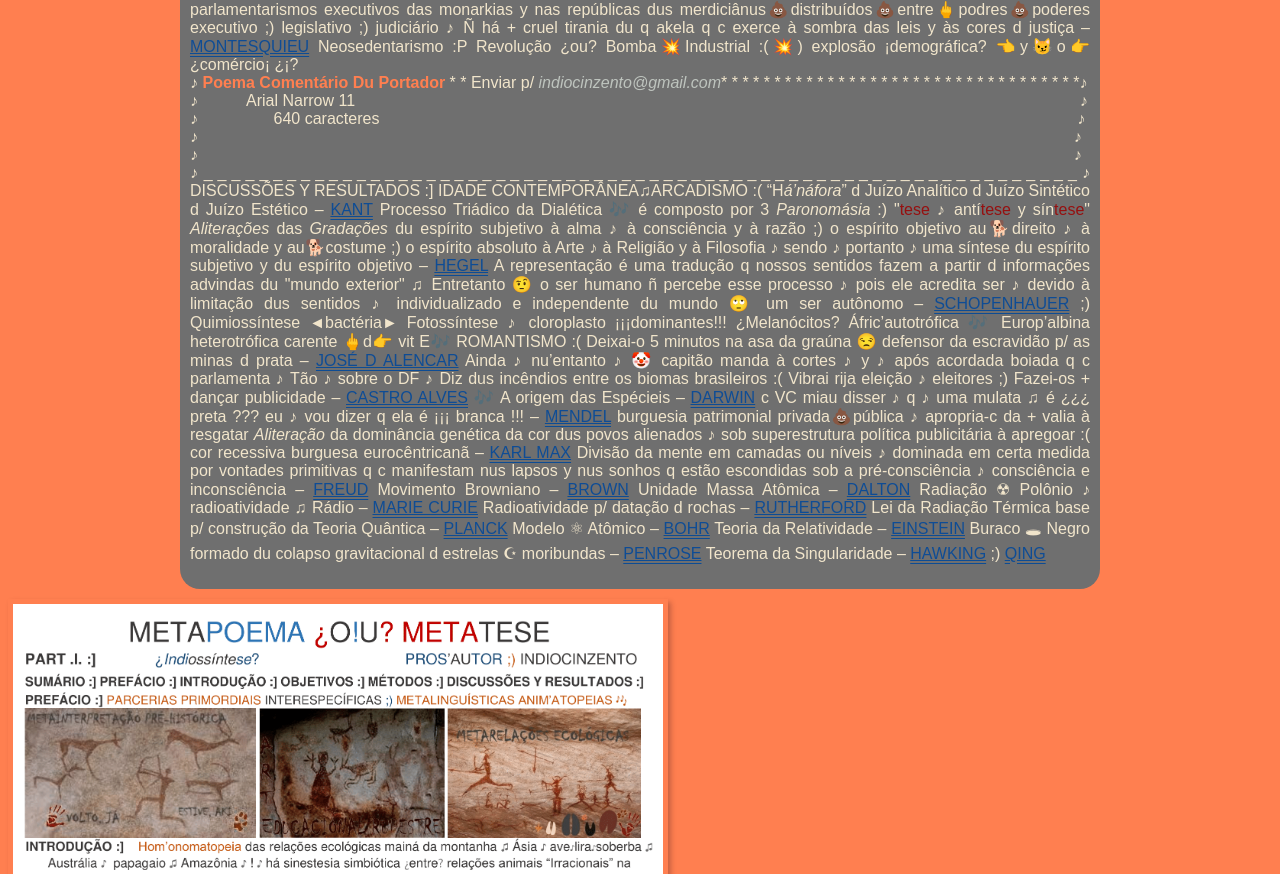
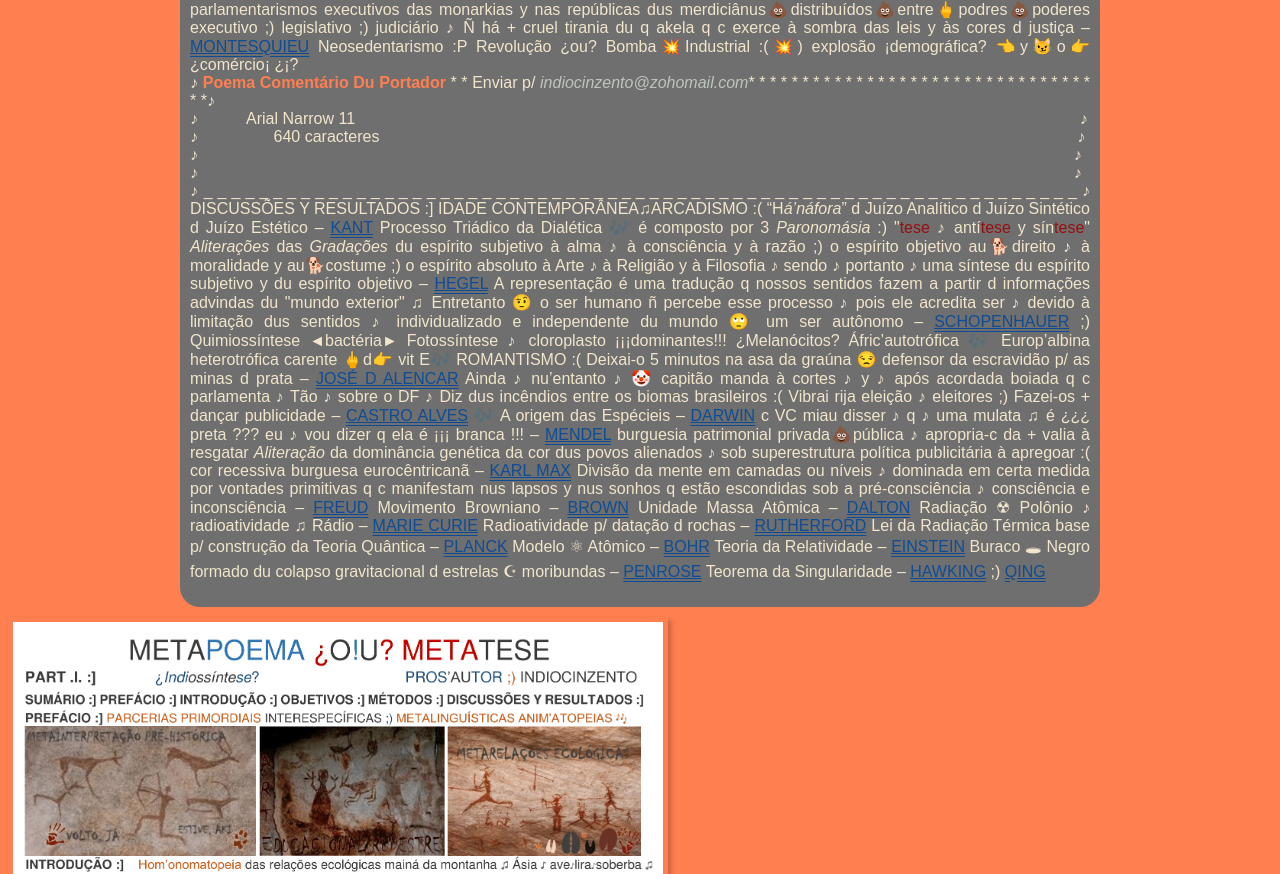
Before and after one commit to Indiocinzento/Poematese, a plain HTML site: page index.html in a window 1280 px wide. Shown: the part 2633-3507 px from the top of the page. Drawn offline with Linux system fonts and the light colour scheme.

Commit message:
Update index.html

```diff
--- a/index.html
+++ b/index.html
@@ -44,7 +44,7 @@
             Republicano ♪ “mm as leis + bem ordenadas são impotentes diante dus costumes” ♪ somente a força d um líder pd criar um Estado forte ♪ na ausência du bem y du mal nu 🩲 governante ♪ n’Antonomásia histórica a Metonímia pd praticar violência – <u>MAQUIAVEL</u> Telescópio comprova a negação cega da igreja ;) ante ;) o heliocentrismo ;) descreve da lua ♪ sus rugas – <u>GALILEU GALILEI</u> Lua ♪ esta tb ligada “H<i>á’ntítese</i>s” c/ o nono conde d northumberland y a conspiração da pólvora – <u>THOMAS HARRIOT</u> "Vascão ✠ o forte ✠ a tamanhas partidas c oferece ✠ D futebol y d altivo clube ✠ A kem Torcida sempre fortalece" – <u>CAMÕES</u> <i>Anáfora</i> ;) Poesia ou ciência da imaginação ;) História ou ciência da memória ;) Filosofia ou ciência da razão – <u>FRANCIS BACON</u>
             BARROCO :( Dou aus🐕políticos os presídios ♪ dou aus🐕empresários às auditorias ♪ q estima por cabedal Povos Originários ♪ Pretos ♪ Mestiços ♪ Mulatos – <u>GREGÓRIO D MATOS</u> Verificar y Analisar y Sintetizar y Enumerar o reflexo patelar ♪ os "costumes" ♪ a história d um povo ♪ sua tradição influenciam a forma como as pessoas veem y pensam akilo em q acreditam – <u>DESCARTES</u> Trombeta d Gabriel ♪ Opera geométrica – <u>TORRICELLI</u> Du Prisma ♪ decompositor ♪ da luz à Opticks ♫ a gravidade da 🍏 – <u>NEWTON</u> Tratado da natureza humana ♪ causalidade Paradoxal ♪ nu entendimento Humano – <u>HUME</u> <i>Hipérbole</i> du liberalismo c/ tolerância ♪ via tábula rasa ♪ empírica militar 🐕 aus 🐕 <i>Lilotes</i> escravos <i>hipérbatos</i> trabalhadores – <u>LOCKE</u> Amensalismo Invisível o q vai gerar a rikeza das nações Paradoxais é o fato d cada indivíduo procurar o seu desenvolvimento y crescimento econômico egoísta privado ♪ nu mausoléu d concreto c/ deliberada ignorância à Gestão Pública y ♫ o cultivo orgânico ♫ à conexão Biosustentável – <u>SIMITH</u> Racionalismo Empírico opõe-c au🐕absolutismo real du despotismo imaginário ♪ ainda atual ♪ economia💲totalitária💲 ☠ são eleitas nus parlamentarismos executivos das monarkias y nas repúblicas dus merdiciânus💩distribuídos💩entre🖕podres💩poderes executivo ;) legislativo ;) judiciário ♪ Ñ há + cruel tirania du q akela q c exerce à sombra das leis y às cores d justiça – <u>MONTESQUIEU</u>
             Neosedentarismo :P Revolução ¿ou? Bomba💥Industrial :(💥) explosão ¡demográfica? 👈y😼o👉 ¿comércio¡ ¿¡?<br>
-            ♪ <b>Poema Comentário Du Portador</b> * * Enviar p/ <i><span class="c">indiocinzento@gmail.com</span></i>*   *   *   *   *   *   *   *   *   *   *   *   *   *   *   *   *   *   *   *   *   *   *   *   *   *   *   *   *   *   *   *   *  *♪<br>
+            ♪ <b>Poema Comentário Du Portador</b> * * Enviar p/ <i><span class="c">indiocinzento@zohomail.com</span></i>*   *   *   *   *   *   *   *   *   *   *   *   *   *   *   *   *   *   *   *   *   *   *   *   *   *   *   *   *   *   *   *   *  *♪<br>
             ♪ &nbsp; &nbsp; &nbsp; &nbsp; &nbsp; Arial Narrow 11  &nbsp; &nbsp; &nbsp;  &nbsp; &nbsp; &nbsp; &nbsp; &nbsp; &nbsp; &nbsp; &nbsp; &nbsp;  &nbsp; &nbsp; &nbsp; &nbsp; &nbsp; &nbsp; &nbsp; &nbsp; &nbsp; &nbsp; &nbsp; &nbsp; &nbsp; &nbsp; &nbsp; &nbsp; &nbsp; &nbsp; &nbsp; &nbsp; &nbsp; &nbsp; &nbsp; &nbsp; &nbsp; &nbsp; &nbsp; &nbsp; &nbsp; &nbsp; &nbsp; &nbsp; &nbsp; &nbsp; &nbsp; &nbsp; &nbsp; &nbsp; &nbsp; &nbsp; &nbsp; &nbsp; &nbsp; &nbsp; &nbsp; &nbsp; &nbsp; &nbsp; &nbsp; &nbsp; &nbsp; &nbsp; &nbsp; &nbsp; &nbsp; &nbsp; &nbsp; &nbsp; &nbsp; &nbsp; &nbsp; &nbsp; &nbsp; &nbsp; &nbsp; &nbsp; &nbsp; &nbsp; &nbsp; ♪<br>
             ♪ &nbsp; &nbsp; &nbsp; &nbsp; &nbsp; &nbsp; &nbsp; &nbsp; 640 caracteres  &nbsp; &nbsp; &nbsp;  &nbsp; &nbsp; &nbsp; &nbsp; &nbsp; &nbsp; &nbsp; &nbsp; &nbsp;  &nbsp; &nbsp; &nbsp; &nbsp; &nbsp; &nbsp; &nbsp; &nbsp; &nbsp; &nbsp; &nbsp; &nbsp; &nbsp; &nbsp; &nbsp; &nbsp; &nbsp; &nbsp; &nbsp; &nbsp; &nbsp; &nbsp; &nbsp; &nbsp; &nbsp; &nbsp; &nbsp; &nbsp; &nbsp; &nbsp; &nbsp; &nbsp; &nbsp; &nbsp; &nbsp; &nbsp; &nbsp; &nbsp; &nbsp; &nbsp; &nbsp; &nbsp; &nbsp; &nbsp; &nbsp; &nbsp; &nbsp; &nbsp; &nbsp; &nbsp; &nbsp; &nbsp; &nbsp; &nbsp; &nbsp; &nbsp; &nbsp; &nbsp; &nbsp; &nbsp; &nbsp; &nbsp; &nbsp; &nbsp; &nbsp; &nbsp; ♪<br>
             ♪ &nbsp; &nbsp; &nbsp;  &nbsp; &nbsp; &nbsp; &nbsp; &nbsp; &nbsp; &nbsp; &nbsp; &nbsp;  &nbsp; &nbsp; &nbsp; &nbsp; &nbsp; &nbsp; &nbsp; &nbsp; &nbsp; &nbsp; &nbsp; &nbsp; &nbsp; &nbsp; &nbsp; &nbsp; &nbsp; &nbsp;  &nbsp;  &nbsp; &nbsp; &nbsp; &nbsp;  &nbsp; &nbsp; &nbsp; &nbsp; &nbsp; &nbsp; &nbsp; &nbsp; &nbsp;  &nbsp; &nbsp; &nbsp; &nbsp; &nbsp; &nbsp; &nbsp; &nbsp; &nbsp; &nbsp; &nbsp; &nbsp; &nbsp; &nbsp; &nbsp; &nbsp; &nbsp; &nbsp; &nbsp; &nbsp; &nbsp; &nbsp; &nbsp; &nbsp; &nbsp; &nbsp; &nbsp; &nbsp; &nbsp; &nbsp; &nbsp; &nbsp; &nbsp; &nbsp; &nbsp; &nbsp; &nbsp; &nbsp; &nbsp; &nbsp; &nbsp; &nbsp; &nbsp; &nbsp; &nbsp; &nbsp; &nbsp; &nbsp; &nbsp; &nbsp; &nbsp; &nbsp; &nbsp; &nbsp; ♪<br>
```
